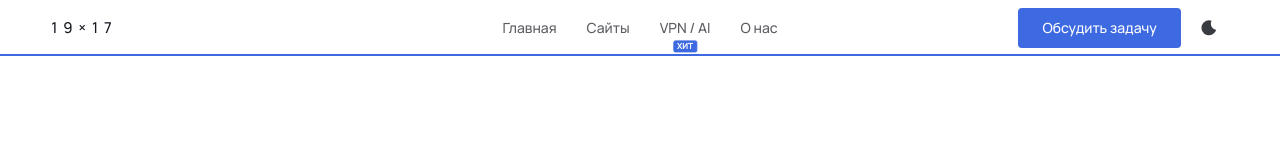
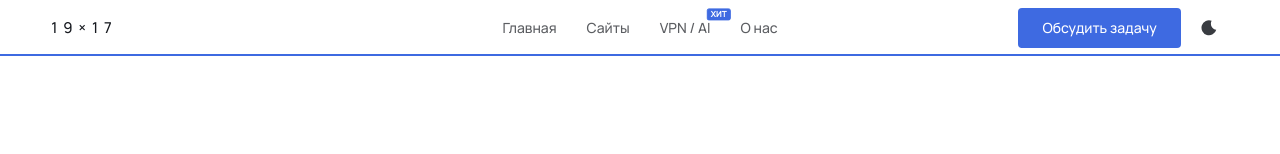
Before and after one commit to shulgaIvanWork/19-17-site, a Next.js app: page /pricing in a window 1280 px wide. Shown: the top 154 px of the page. Built offline with nearby package versions, Linux system fonts and the light colour scheme; a web font is replaced by a local one.

Commit message:
Плашка ХИТ поверх текста, в правом верхнем углу: вкладка шапки и мобильное меню

```diff
--- a/components/nav/MobileMenu.module.css
+++ b/components/nav/MobileMenu.module.css
@@ -79,7 +79,18 @@
 }
 
 .label {
+  position: relative;
   display: inline-flex;
   align-items: center;
   gap: 8px;
 }
+
+/* Плашка поверх подписи, в правом верхнем углу, как в шапке. */
+.label :global(.hitbadge) {
+  position: absolute;
+  top: 0;
+  right: 0;
+  z-index: 1;
+  transform: translate(85%, -55%);
+  pointer-events: none;
+}
--- a/components/nav/NavButton.module.css
+++ b/components/nav/NavButton.module.css
@@ -2,11 +2,13 @@
   position: relative;
 }
 
+/* Плашка поверх текста вкладки, в правом верхнем углу. */
 .withBadge :global(.hitbadge) {
   position: absolute;
-  left: 50%;
-  bottom: 0;
-  transform: translate(-50%, 70%);
+  top: 0;
+  right: 2px;
+  z-index: 1;
+  transform: translate(35%, -30%);
   padding: 0 3px;
   font-size: 8px;
   line-height: 10px;
```
